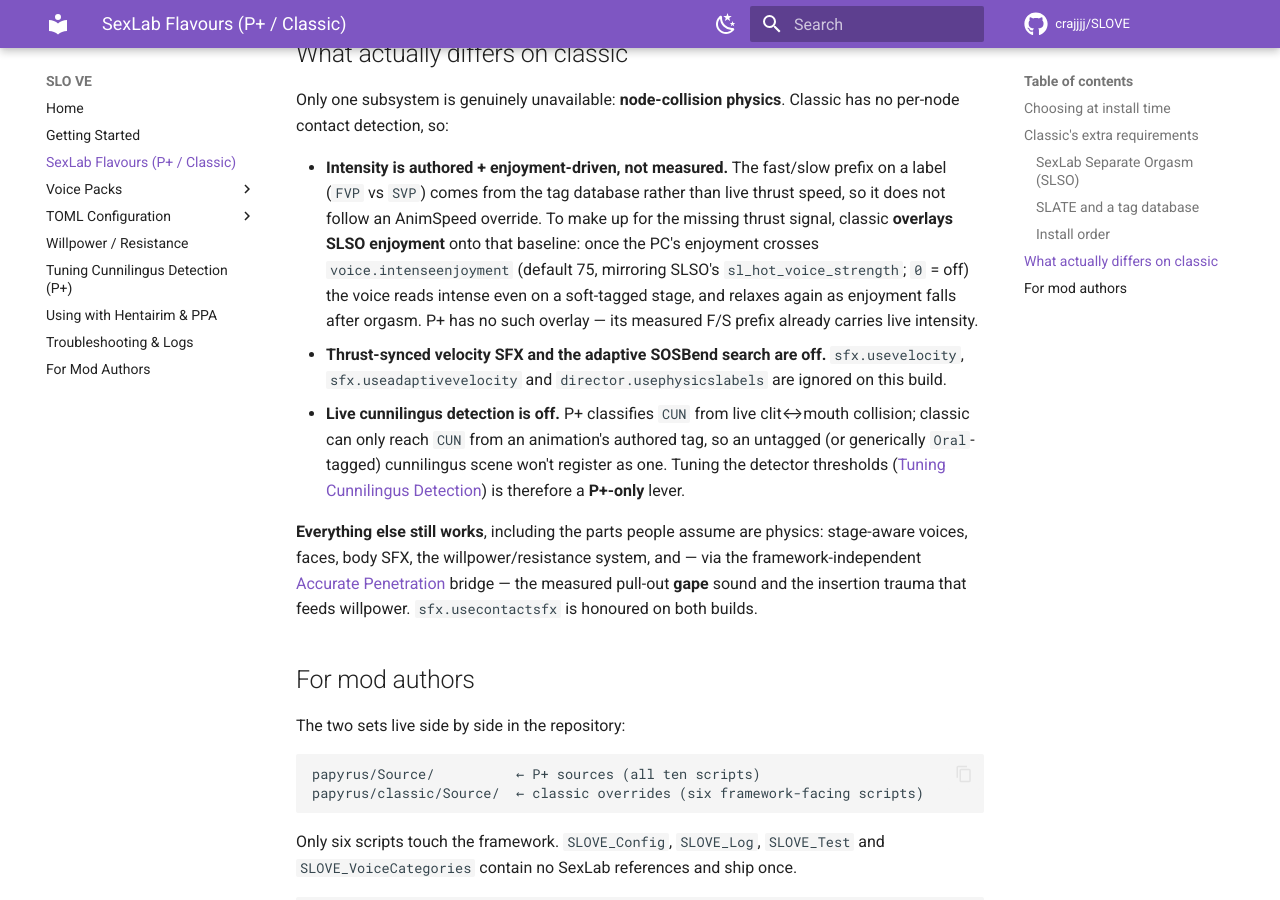
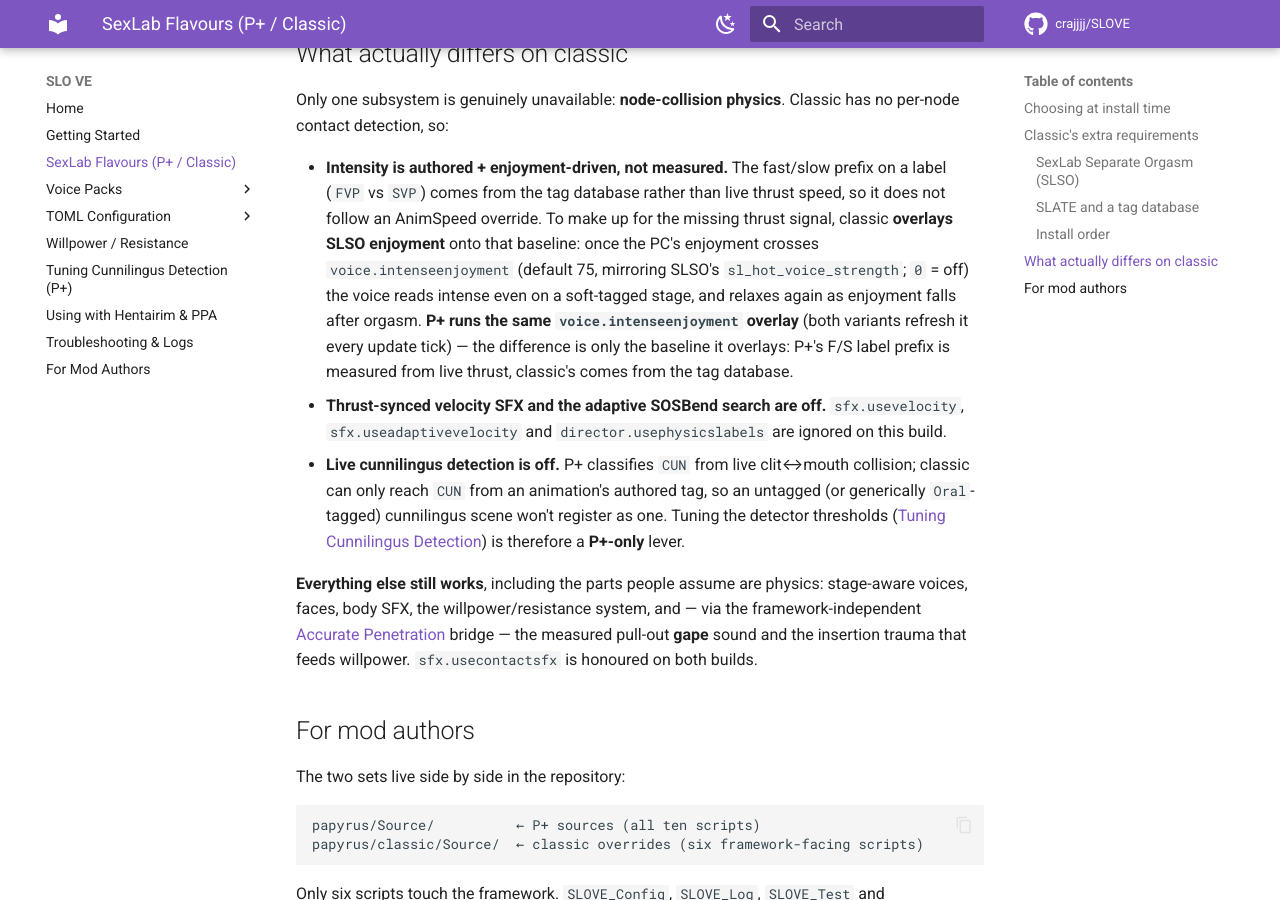
Before and after one commit to crajjjj/SLOVE, an MkDocs documentation site: the page built from docs/sexlab-flavours.md, in a window 1280 px wide and 900 px high, scrolled down 2360 px. Built offline with MkDocs 1.6.1 and Material for MkDocs 9.7.7, drawn with Linux system fonts in a browser that asks for light colours; comment, search, counter and statistics services are not loaded; some of the changed text lies outside the part shown.

Commit message:
fix(voice): honor voice.intenseenjoyment on the P+ branch
P+ SLOVE_Voice never read voice.intenseenjoyment and recomputed intensity
only at stage transitions, so the setting was a silent no-op and the voice
only flipped intense at stage boundaries (looked like "voice stays the same
until the meter fills and empties").

Port the classic enjoyment overlay: route the physics fast-label through an
ASLTagIntense baseline and OR the enjoyment threshold on top, refreshed every
OnUpdate tick. P+ intensity is now speed-OR-enjoyment (whichever wins);
classic already did tag-OR-enjoyment. Rising enjoyment now flips intense
mid-stage on both branches.

Also fix the docs that wrongly said P+ ignores this key and "uses measured
thrust", and add framework-source reference paths (P+ 2.17.2 / classic SexLab
/ SLSO) to CLAUDE.md with the NPC-enjoyment-reads-0 caveat.

```diff
--- a/docs/sexlab-flavours.md
+++ b/docs/sexlab-flavours.md
@@ -42,10 +42,10 @@
 
 SLSO also supplies the per-actor **enjoyment** meter that classic SexLab lacks.
 That is what feeds the intensity overlay described under
-[What actually differs on classic](#what-actually-differs-on-classic): with no
-measured thrust to lean on, classic tips a stage into "intense" when enjoyment
-crosses `voice.intenseenjoyment`. Without SLSO, enjoyment never rises, so the
-voice stays on the authored-tag baseline and the orgasm-hype lines never trigger.
+[What actually differs on classic](#what-actually-differs-on-classic): a stage tips
+into "intense" when enjoyment crosses `voice.intenseenjoyment` (P+ and classic
+both run this overlay). Without SLSO, enjoyment never rises, so the voice stays on
+the label/tag baseline and the orgasm-hype lines never trigger.
 
 !!! warning "Let SLSO overwrite SexLab"
     SLSO ships a replacement `sslActorAlias` script. That override is what emits
@@ -96,8 +96,10 @@
   missing thrust signal, classic **overlays SLSO enjoyment** onto that baseline:
   once the PC's enjoyment crosses `voice.intenseenjoyment` (default 75, mirroring
   SLSO's `sl_hot_voice_strength`; `0` = off) the voice reads intense even on a
-  soft-tagged stage, and relaxes again as enjoyment falls after orgasm. P+ has no
-  such overlay — its measured F/S prefix already carries live intensity.
+  soft-tagged stage, and relaxes again as enjoyment falls after orgasm. **P+ runs
+  the same `voice.intenseenjoyment` overlay** (both variants refresh it every update
+  tick) — the difference is only the baseline it overlays: P+'s F/S label prefix is
+  measured from live thrust, classic's comes from the tag database.
 - **Thrust-synced velocity SFX and the adaptive SOSBend search are off.**
   `sfx.usevelocity`, `sfx.useadaptivevelocity` and `director.usephysicslabels`
   are ignored on this build.
```
Also changed, not shown: CLAUDE.md (+12 -0 lines), docs/config/slove.md (+3 -2 lines), 3 other files.
